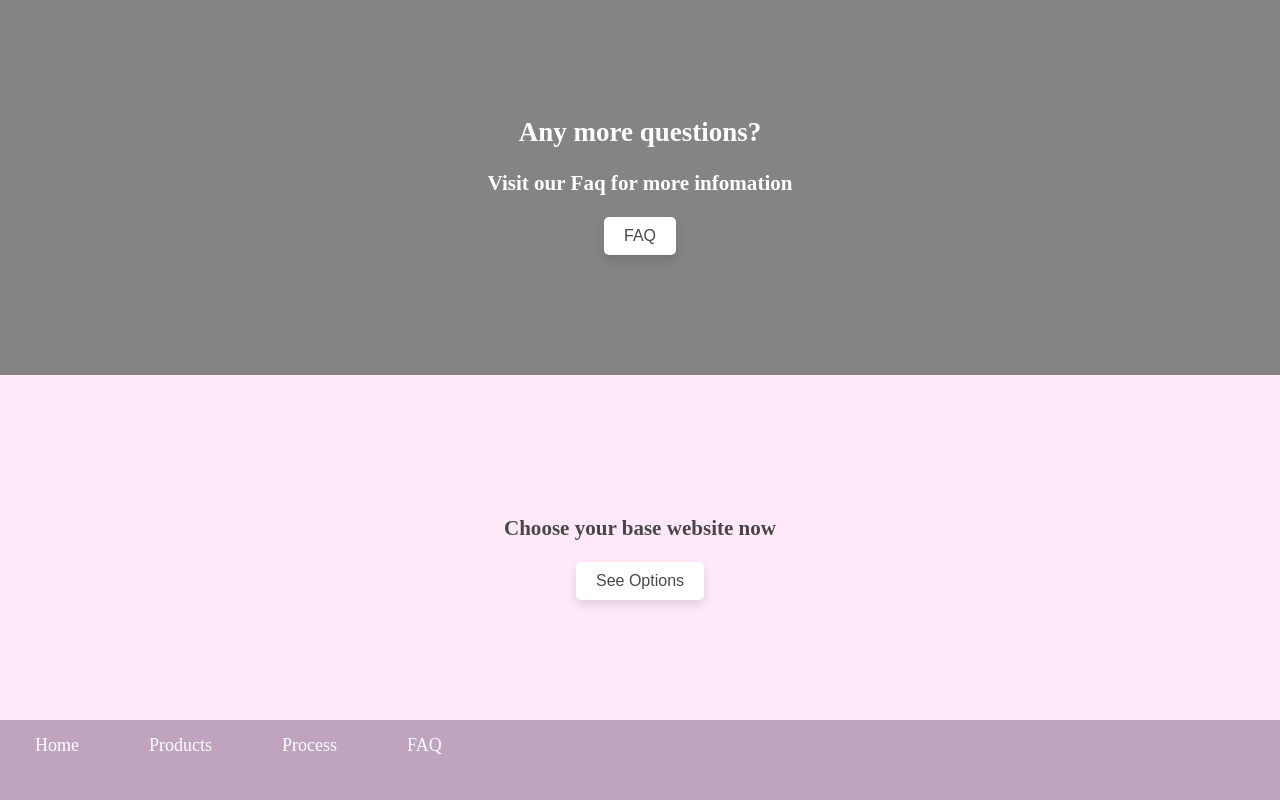
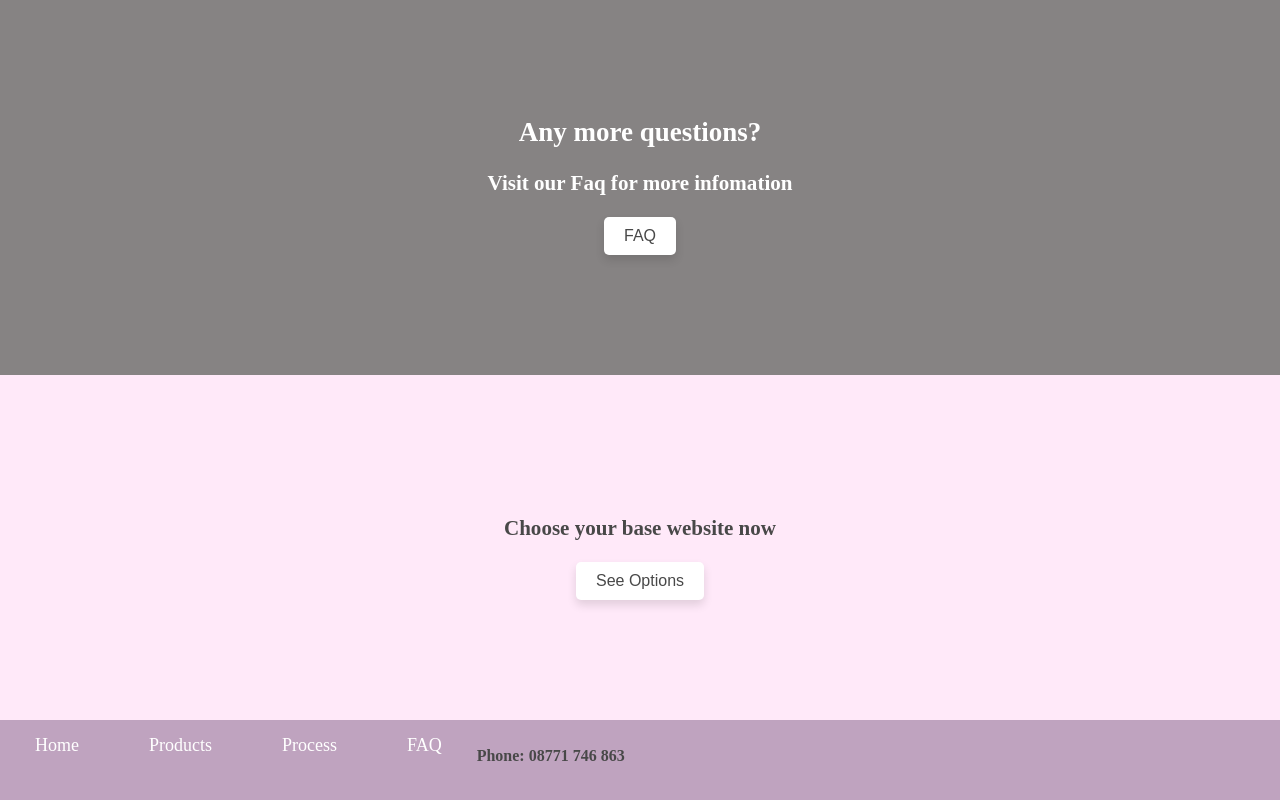
Before and after one commit to ffraniel/portfolio2019, a Next.js app: page / in a window 1280 px wide. Shown: the part 4171-4971 px from the top of the page. Built offline with nearby package versions, Linux system fonts and the light colour scheme.

Commit message:
footer links content

```diff
--- a/components/Footer.js
+++ b/components/Footer.js
@@ -22,6 +22,7 @@ const Footer = () => (
       as={"/faq"}>
       <a>FAQ</a>
     </Link>
+    <h5 className="phone">Phone: 08771 746 863</h5>
     <style jsx>{`
       .footer {
         width: 100%;
@@ -41,6 +42,10 @@ const Footer = () => (
       .footer a:hover {
         background: var(--link-hover-bck-main);
       }
+      .phone {
+        color: var(--main-text-colour);
+        font-size: 1rem;
+      }
     `}</style>
   </footer>
 );
```
